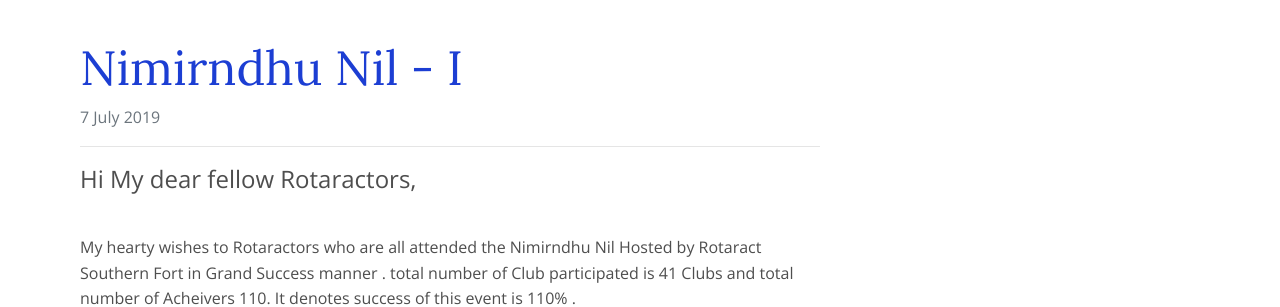
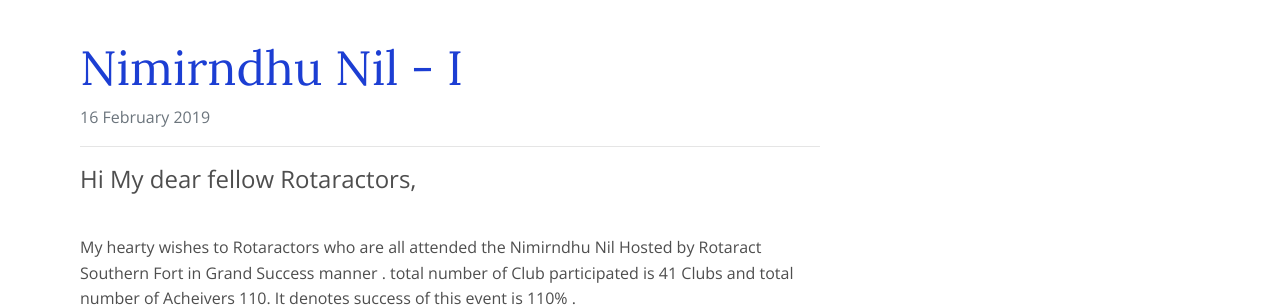
Before and after one commit to rid3000/rid3000, a Jekyll site: the page built from _announcements/2019-07-07-nimirndhu-nil.md, in a window 1280 px wide. Shown: the part 311-618 px from the top of the page. Built offline with Jekyll 4.4.1, drawn with Linux system fonts in a browser that asks for light colours.

Commit message:
Update Announcement “2019-07-07-nimirndhu-nil”

```diff
--- a/_announcements/2019-07-07-nimirndhu-nil.md
+++ b/_announcements/2019-07-07-nimirndhu-nil.md
@@ -1,6 +1,6 @@
 ---
 title: Nimirndhu Nil - I
-date: '2019-07-07'
+date: '2019-02-16'
 ---
 Hi My dear fellow Rotaractors,
 
```
